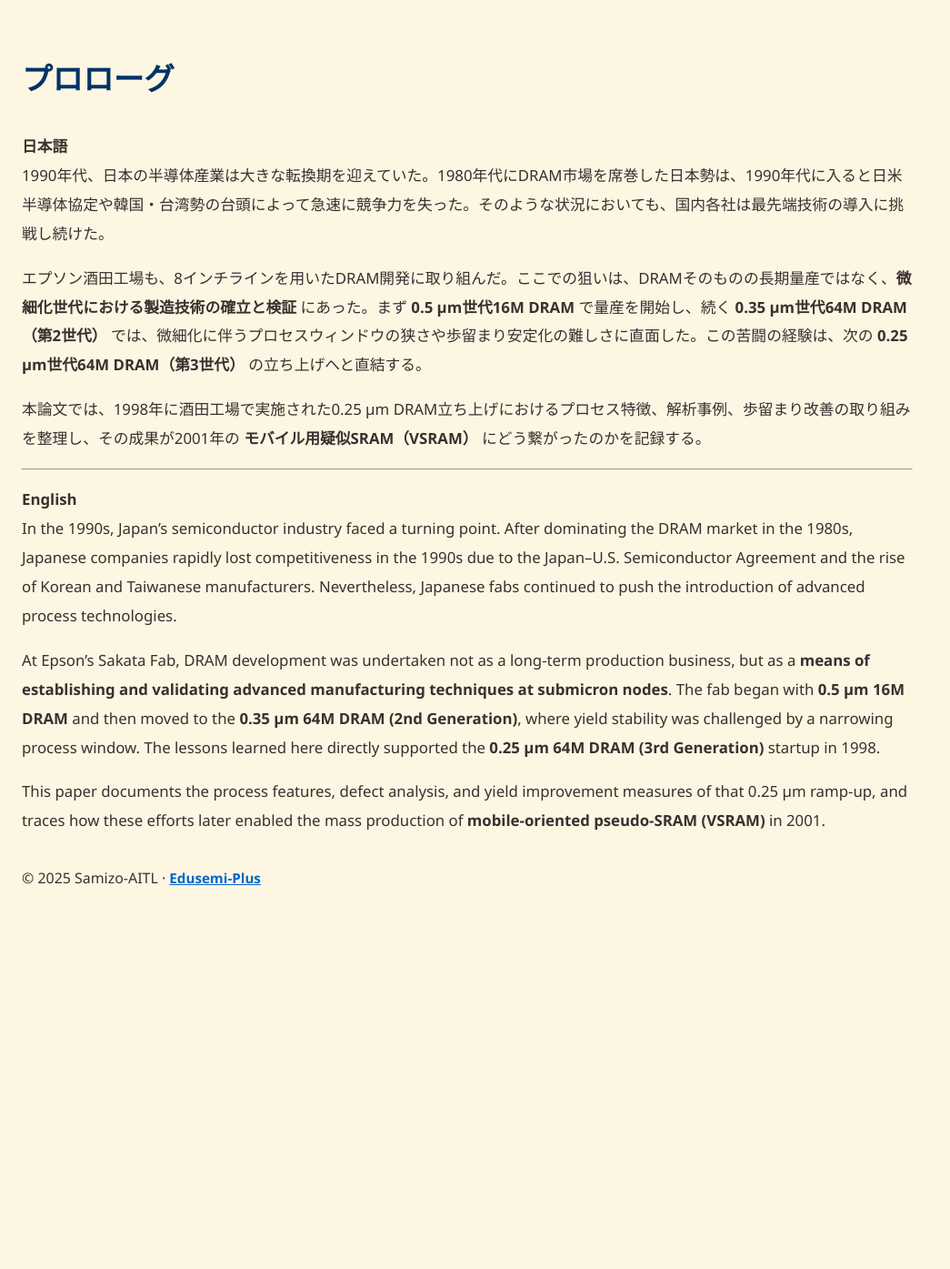
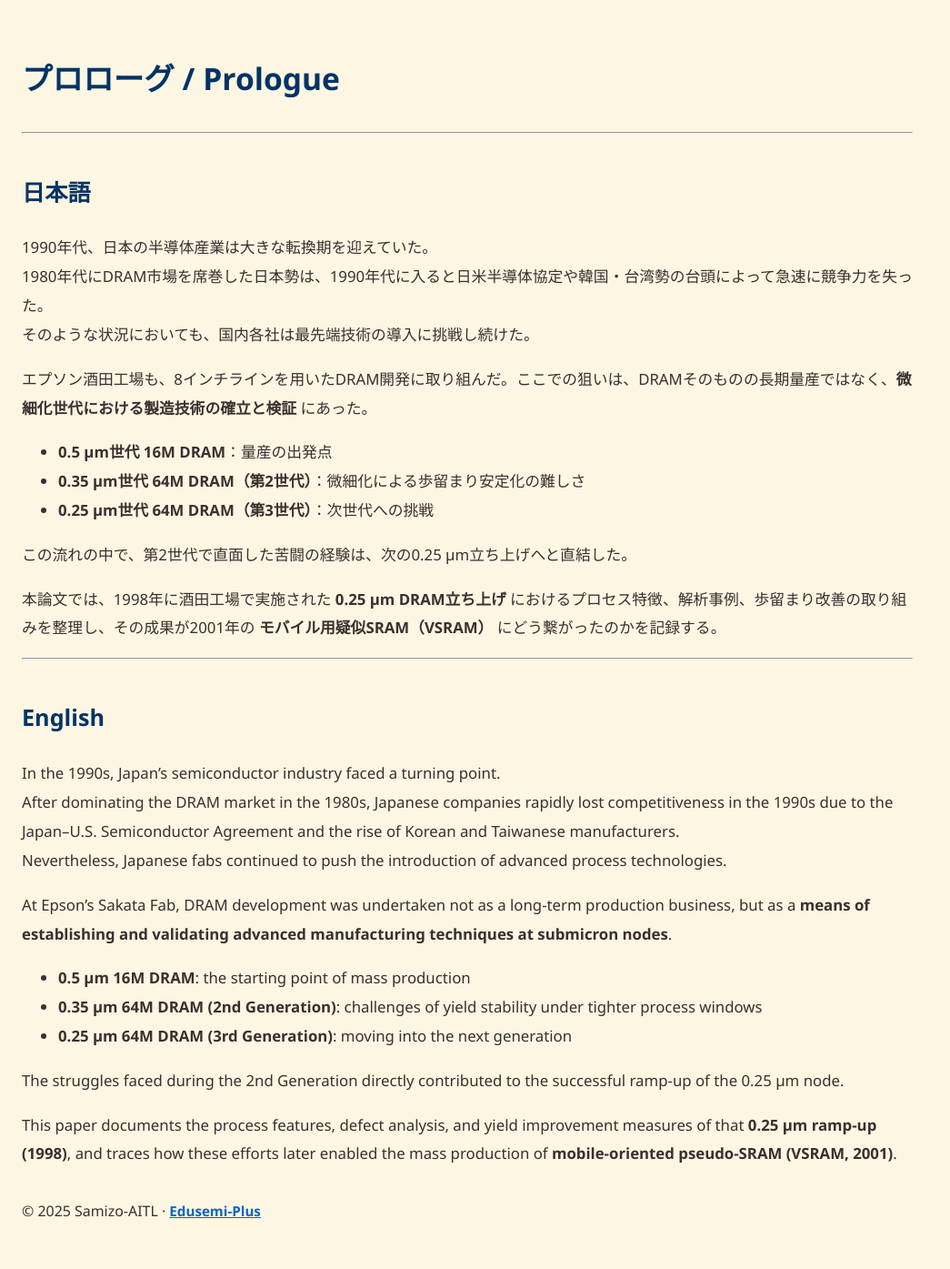
Before and after one commit to Samizo-AITL/Edusemi-Plus, a Jekyll site: the page built from archive/paper/dram_vsram/00_Prologue.md, in a window 1280 px wide. Shown: the whole page at 91% size, without its empty margins (0-1045 px from the left). Built offline with Jekyll 4.4.1, drawn with Linux system fonts in a browser that asks for light colours; our own code applies the rules of GitHub Pages for plain Markdown files; before the commit the page ends 1028 px from its top, so only the background shows below that.

Commit message:
Update 00_Prologue.md

```diff
--- a/archive/paper/dram_vsram/00_Prologue.md
+++ b/archive/paper/dram_vsram/00_Prologue.md
@@ -1,17 +1,42 @@
-# プロローグ
+---
+layout: default
+title: "プロローグ / Prologue"
+---
 
-**日本語**
-1990年代、日本の半導体産業は大きな転換期を迎えていた。1980年代にDRAM市場を席巻した日本勢は、1990年代に入ると日米半導体協定や韓国・台湾勢の台頭によって急速に競争力を失った。そのような状況においても、国内各社は最先端技術の導入に挑戦し続けた。
-
-エプソン酒田工場も、8インチラインを用いたDRAM開発に取り組んだ。ここでの狙いは、DRAMそのものの長期量産ではなく、**微細化世代における製造技術の確立と検証** にあった。まず **0.5 µm世代16M DRAM** で量産を開始し、続く **0.35 µm世代64M DRAM（第2世代）** では、微細化に伴うプロセスウィンドウの狭さや歩留まり安定化の難しさに直面した。この苦闘の経験は、次の **0.25 µm世代64M DRAM（第3世代）** の立ち上げへと直結する。
-
-本論文では、1998年に酒田工場で実施された0.25 µm DRAM立ち上げにおけるプロセス特徴、解析事例、歩留まり改善の取り組みを整理し、その成果が2001年の **モバイル用疑似SRAM（VSRAM）** にどう繋がったのかを記録する。
+# プロローグ / Prologue
 
 ---
 
-**English**
-In the 1990s, Japan’s semiconductor industry faced a turning point. After dominating the DRAM market in the 1980s, Japanese companies rapidly lost competitiveness in the 1990s due to the Japan–U.S. Semiconductor Agreement and the rise of Korean and Taiwanese manufacturers. Nevertheless, Japanese fabs continued to push the introduction of advanced process technologies.
+## 日本語
 
-At Epson’s Sakata Fab, DRAM development was undertaken not as a long-term production business, but as a **means of establishing and validating advanced manufacturing techniques at submicron nodes**. The fab began with **0.5 µm 16M DRAM** and then moved to the **0.35 µm 64M DRAM (2nd Generation)**, where yield stability was challenged by a narrowing process window. The lessons learned here directly supported the **0.25 µm 64M DRAM (3rd Generation)** startup in 1998.
+1990年代、日本の半導体産業は大きな転換期を迎えていた。
+1980年代にDRAM市場を席巻した日本勢は、1990年代に入ると日米半導体協定や韓国・台湾勢の台頭によって急速に競争力を失った。
+そのような状況においても、国内各社は最先端技術の導入に挑戦し続けた。
 
-This paper documents the process features, defect analysis, and yield improvement measures of that 0.25 µm ramp-up, and traces how these efforts later enabled the mass production of **mobile-oriented pseudo-SRAM (VSRAM)** in 2001.
+エプソン酒田工場も、8インチラインを用いたDRAM開発に取り組んだ。ここでの狙いは、DRAMそのものの長期量産ではなく、**微細化世代における製造技術の確立と検証** にあった。
+
+- **0.5 µm世代 16M DRAM**：量産の出発点
+- **0.35 µm世代 64M DRAM（第2世代）**：微細化による歩留まり安定化の難しさ
+- **0.25 µm世代 64M DRAM（第3世代）**：次世代への挑戦
+
+この流れの中で、第2世代で直面した苦闘の経験は、次の0.25 µm立ち上げへと直結した。
+
+本論文では、1998年に酒田工場で実施された **0.25 µm DRAM立ち上げ** におけるプロセス特徴、解析事例、歩留まり改善の取り組みを整理し、その成果が2001年の **モバイル用疑似SRAM（VSRAM）** にどう繋がったのかを記録する。
+
+---
+
+## English
+
+In the 1990s, Japan’s semiconductor industry faced a turning point.
+After dominating the DRAM market in the 1980s, Japanese companies rapidly lost competitiveness in the 1990s due to the Japan–U.S. Semiconductor Agreement and the rise of Korean and Taiwanese manufacturers.
+Nevertheless, Japanese fabs continued to push the introduction of advanced process technologies.
+
+At Epson’s Sakata Fab, DRAM development was undertaken not as a long-term production business, but as a **means of establishing and validating advanced manufacturing techniques at submicron nodes**.
+
+- **0.5 µm 16M DRAM**: the starting point of mass production
+- **0.35 µm 64M DRAM (2nd Generation)**: challenges of yield stability under tighter process windows
+- **0.25 µm 64M DRAM (3rd Generation)**: moving into the next generation
+
+The struggles faced during the 2nd Generation directly contributed to the successful ramp-up of the 0.25 µm node.
+
+This paper documents the process features, defect analysis, and yield improvement measures of that **0.25 µm ramp-up (1998)**, and traces how these efforts later enabled the mass production of **mobile-oriented pseudo-SRAM (VSRAM, 2001)**.
```
